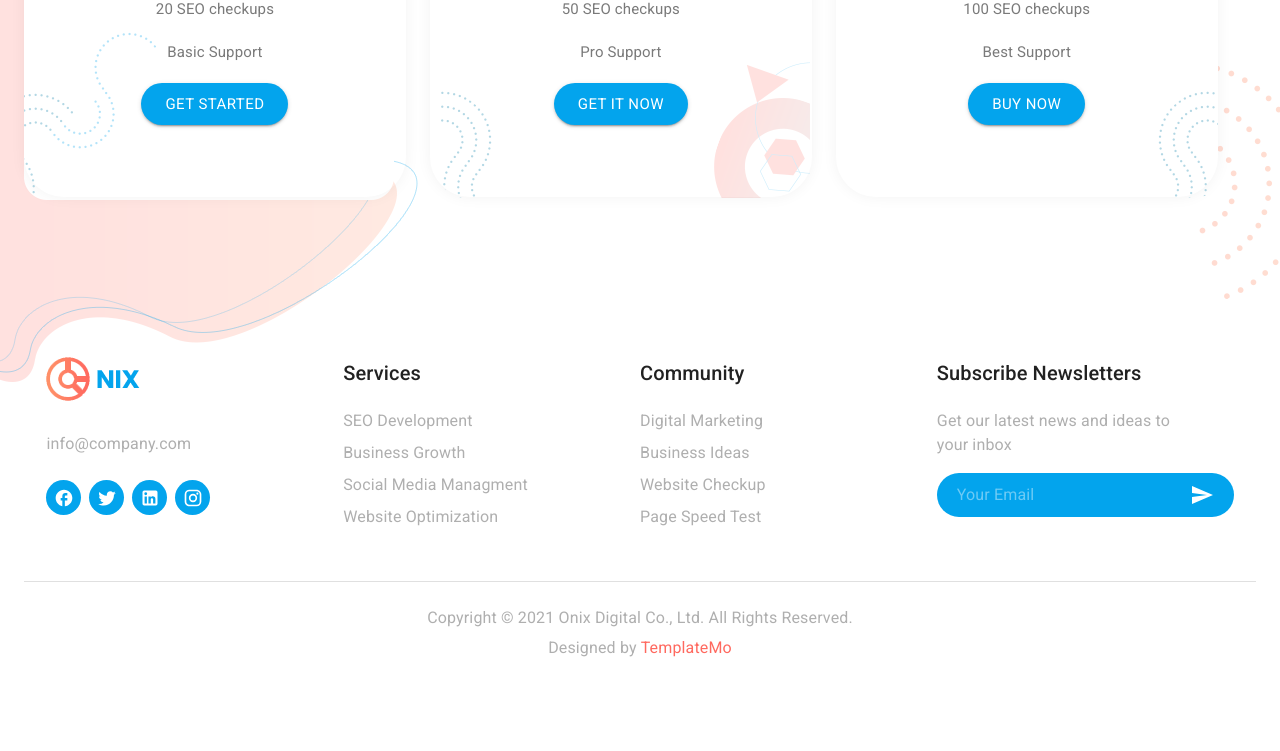
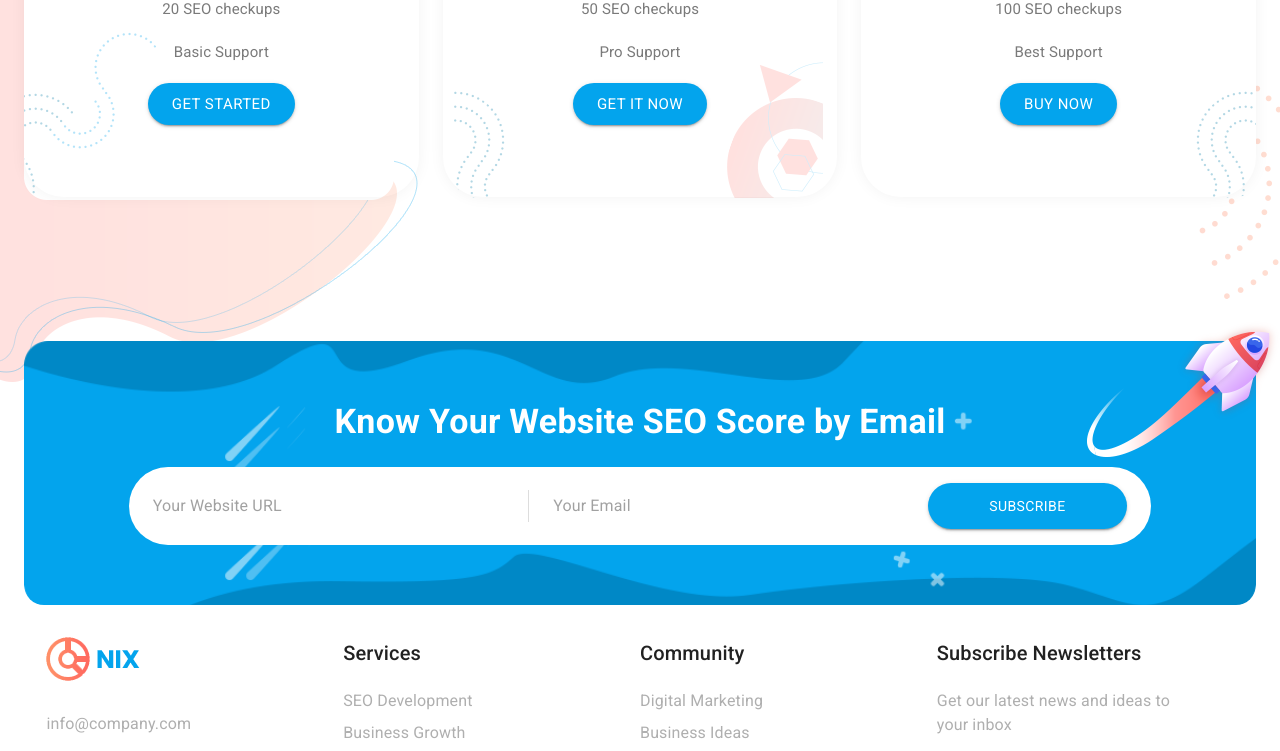
Before and after one commit to basel2053/MUI-temp-project, a React (Vite) app: page / in a window 1280 px wide. Shown: the part 3621-4372 px from the top of the page. Before the commit the page ends 4281 px from the top, so only its background shows below. Built offline with nearby package versions, Linux system fonts and the light colour scheme.

Commit message:
SEO score section

```diff
--- a/src/App.tsx
+++ b/src/App.tsx
@@ -8,6 +8,7 @@ import Services from './components/Services';
 import Stats from './components/Stats';
 import Projects from './components/Projects';
 import Plans from './components/Plans';
+import Score from './components/Score';
 
 function App() {
   return (
@@ -20,6 +21,7 @@ function App() {
         <Stats />
         <Projects />
         <Plans />
+        <Score />
       </Layout>
     </ThemeProvider>
   );
--- a/src/components/Plans.tsx
+++ b/src/components/Plans.tsx
@@ -6,7 +6,7 @@ import Typography from '@mui/material/Typography';
 
 const Plans = () => {
   return (
-    <div style={{ position: 'relative', marginBottom: '10rem' }}>
+    <div style={{ position: 'relative', marginBottom: '9rem' }}>
       <Typography textAlign="center" variant="h4" fontWeight="700">
         Select A Suitable <span style={{ color: '#03A4ED' }}> Plan</span> For Your <br />
         Next
@@ -34,7 +34,7 @@ const Plans = () => {
             sx={{
               bgColor: '#fff',
               boxShadow: '0px 0px 15px rgba(0,0,0,0.05)',
-              width: '31%',
+              width: '33%',
               py: 6,
               px: 4,
               borderRadius: '40px',
@@ -76,7 +76,7 @@ const Plans = () => {
             sx={{
               bgColor: '#fff',
               boxShadow: '0px 0px 15px rgba(0,0,0,0.05)',
-              width: '31%',
+              width: '33%',
               py: 6,
               px: 4,
               borderRadius: '40px',
@@ -118,7 +118,7 @@ const Plans = () => {
             sx={{
               bgColor: '#fff',
               boxShadow: '0px 0px 15px rgba(0,0,0,0.05)',
-              width: '31%',
+              width: '33%',
               py: 6,
               px: 4,
               borderRadius: '40px',
--- /dev/null
+++ b/src/components/Score.tsx
@@ -0,0 +1,75 @@
+import Box from '@mui/material/Box';
+import Stack from '@mui/material/Stack';
+import Button from '@mui/material/Button';
+import Container from '@mui/material/Container';
+import TextField from '@mui/material/TextField';
+import Typography from '@mui/material/Typography';
+
+const Score = () => {
+  return (
+    <Container
+      sx={{
+        maxWidth: { xl: 1350, lg: 1400, md: 1040, tl: 800, sm: 600 },
+        mt: 0,
+        mb: 4,
+        position: 'relative',
+      }}
+    >
+      <Box
+        sx={{
+          backgroundImage: 'url(/images/subscribe-bg.png)',
+          backgroundRepeat: 'no-repeat',
+          borderRadius: '20px',
+          padding: '60px 0',
+          backgroundSize: 'cover',
+        }}
+      >
+        <Box sx={{ position: 'absolute', top: -20, right: 0 }}>
+          <img src="/images/subscribe-dec.png" alt="rocket" />
+        </Box>
+        <Typography variant="h4" textAlign="center" fontWeight="700" sx={{ color: '#fff' }}>
+          Know Your Website SEO Score by Email
+        </Typography>
+        <Stack
+          direction="row"
+          sx={{ bgcolor: 'white', width: '83%', margin: 'auto', borderRadius: 40, py: 2, mt: 3, pr: 3 }}
+          alignItems="center"
+          justifyContent="space-between"
+        >
+          <TextField
+            placeholder="Your Website URL"
+            sx={{ width: '40%', px: 3 }}
+            variant="standard"
+            InputProps={{
+              disableUnderline: true,
+            }}
+          />
+          <TextField
+            placeholder="Your Email"
+            sx={{ width: '40%', borderLeft: '1px solid #ddd', px: 3 }}
+            variant="standard"
+            InputProps={{
+              disableUnderline: true,
+            }}
+          />
+          <Button
+            variant="contained"
+            color="primary"
+            sx={{
+              width: '20%',
+              color: '#fff',
+              fontWeight: 400,
+              '&:hover': { bgcolor: theme => theme.palette.error.main },
+              borderRadius: 40,
+              py: 1.3,
+            }}
+          >
+            Subscribe
+          </Button>
+        </Stack>
+      </Box>
+    </Container>
+  );
+};
+
+export default Score;
```
